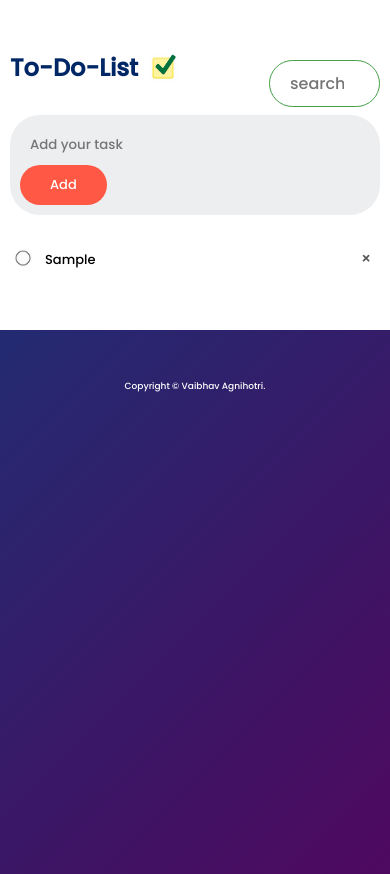
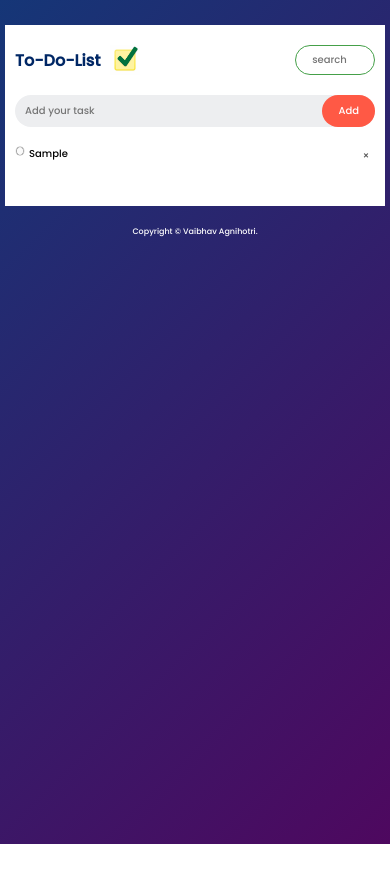
Before and after one commit to Vaibhav123-code/ToDo-app, a plain HTML site: page index.html in a window 390 px wide. Both pictures are taken after typing "Sample" into the empty fields and a click on the button "Add". After the commit the page ends 844 px from the top, so only its background shows below. Drawn offline with Linux system fonts and the light colour scheme.

Commit message:
Update index.css

```diff
--- a/index.css
+++ b/index.css
@@ -166,92 +166,70 @@ ul li::before{
     font-size: 10px;
     color: white;
   }
+
  /* responsive */
-  @media (max-width: 768px) {
+
+  @media (max-width: 430px) {
+    .container {
+        padding: 5px;
+    }
+
     .todo-app {
-        margin: 50px auto 20px;
-        padding: 30px 20px 60px;
+        margin: 20px auto 10px;
+        padding: 20px 10px 40px;
+    }
+
+    .search-box > #search {
+        width: 80px;
+        padding: 6px 10px;
+        font-size: 10px;
+    }
+
+    .todo-app h2 {
+        margin-bottom: 20px;
+        font-size: 16px;
     }
 
     .row {
-        flex-wrap: wrap;
-        padding: 10px;
+        padding-left: 6px;
+        margin-bottom: 15px;
+    }
+
+    input {
+        padding: 4px;
+        font-size: 10px;
+    }
+
+    button {
+        padding: 8px 16px;
+        font-size: 10px;
     }
 
     ul li {
-        font-size: 14px;
-        padding: 10px 8px 10px 40px;
+        font-size: 10px;
+        padding: 4px 2px 4px 14px;
     }
 
     ul li::before {
-        height: 20px;
-        width: 20px;
-        top: 10px;
-        left: 6px;
+        height: 10px;
+        width: 10px;
+        top: 4px;
+        left: 0px;
     }
 
     ul li span {
-        width: 30px;
-        height: 30px;
-        font-size: 18px;
-        line-height: 30px;
+        width: 18px;
+        height: 18px;
+        font-size: 10px;
+        line-height: 18px;
     }
 
-    button {
-        padding: 12px 40px;
-        font-size: 14px;
-    }
-}
-
-@media (max-width: 480px) {
-    .container {
-        padding: 0;
-    }
-
-    .todo-app {
-        margin: 30px auto 20px;
-        padding: 20px 10px 50px;
-    }
-
-    .search-box {
-        flex-direction: column;
-        align-items: flex-start;
-    }
-
-    .search-box > #search {
-        width: 30%;
-        margin-top: 10px;
-    }
-
-    .todo-app h2 {
-        margin-bottom: 30px;
-    }
-
-    ul li {
-        font-size: 13px;
-        padding: 10px 8px 10px 35px;
-    }
-
-    ul li::before {
-        height: 18px;
-        width: 18px;
-        top: 9px;
-        left: 4px;
-    }
-
-    ul li span {
-        width: 28px;
-        height: 28px;
-        font-size: 16px;
-        line-height: 28px;
-    }
-
-    button {
-        padding: 10px 30px;
-        font-size: 13px;
+    .container > p {
+        font-size: 8px;
     }
 
     footer {
-        font-size: 9px;
+        margin-top: 20px;
+        font-size: 8px;
     }
 }
```
